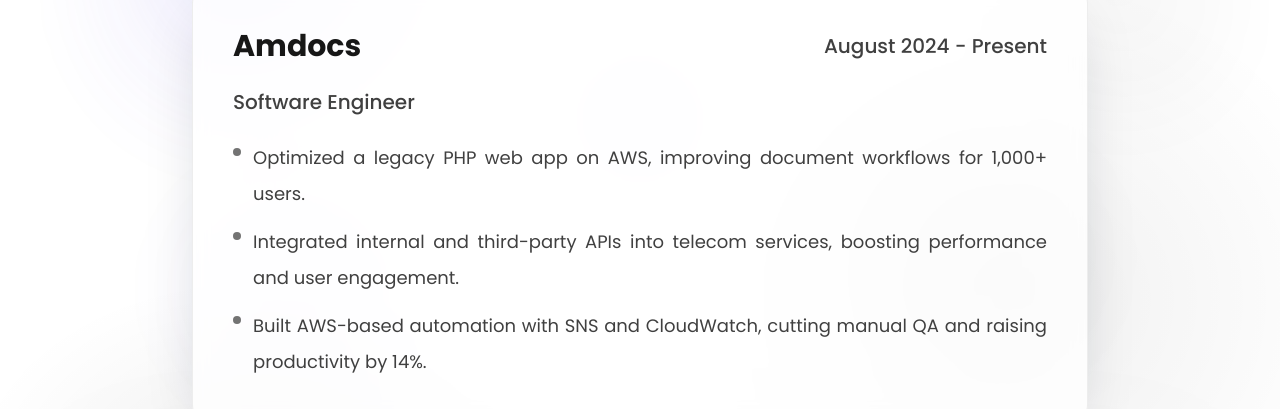
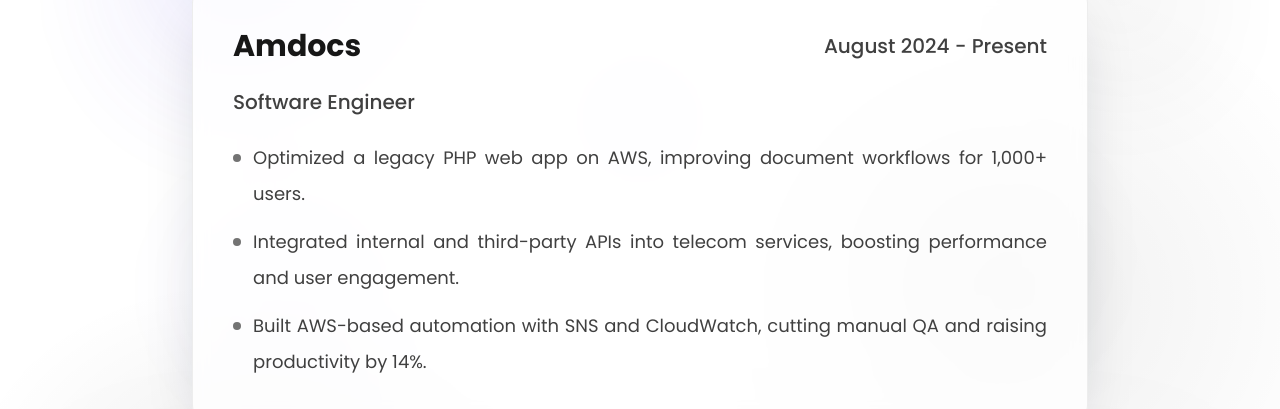
Before and after one commit to KrenntCraven/Portfolio-craven, a Next.js app: page /about in a window 1280 px wide. Shown: the part 1061-1470 px from the top of the page. Built offline with nearby package versions, Linux system fonts and the light colour scheme.

Commit message:
[Fix] 1. Fix bullet form alignment in work experience

```diff
--- a/src/app/about/experience-page.tsx
+++ b/src/app/about/experience-page.tsx
@@ -134,7 +134,7 @@
                           }}
                           className="group/item flex items-start gap-3 leading-[2.2] sm:leading-loose lg:leading-loose"
                         >
-                          <span className="mt-2 h-2 w-2 flex-shrink-0 rounded-full bg-neutral-500 transition-transform duration-200 group-hover/item:scale-125" />
+                          <span className="mt-[0.75em] h-2 w-2 flex-shrink-0 rounded-full bg-neutral-500 transition-transform duration-200 group-hover/item:scale-125" />
                           <span className="text-left sm:text-justify hyphens-auto sm:hyphens-auto md:hyphens-auto lg:hyphens-none group-hover/item:text-neutral-900 transition-colors duration-200">
                             {item}
                           </span>
```
